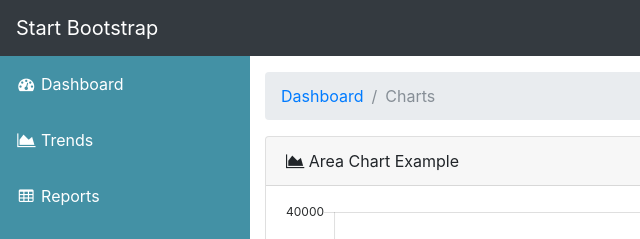
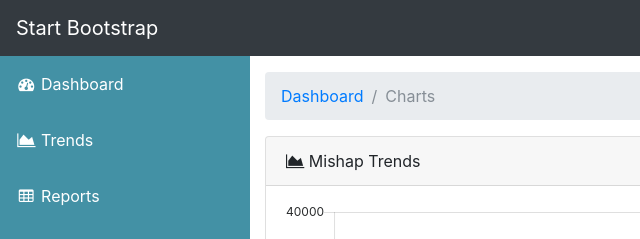
Before and after one commit to ChristopherPineda/LifeSaver, a website with bundled scripts: page charts.html in a window 1280 px wide. Shown: the top 239 px of the page, 0-640 px from the left. Built offline with nearby package versions, Linux system fonts and the light colour scheme.

Commit message:
name change

```diff
--- a/charts.html
+++ b/charts.html
@@ -231,7 +231,7 @@
       <!-- Area Chart Example-->
       <div class="card mb-3">
         <div class="card-header">
-          <i class="fa fa-area-chart"></i> Area Chart Example</div>
+          <i class="fa fa-area-chart"></i> Mishap Trends</div>
         <div class="card-body">
           <canvas id="myAreaChart" width="100%" height="30"></canvas>
         </div>
```
Also changed, not shown: tables.html (+1 -1 lines).
